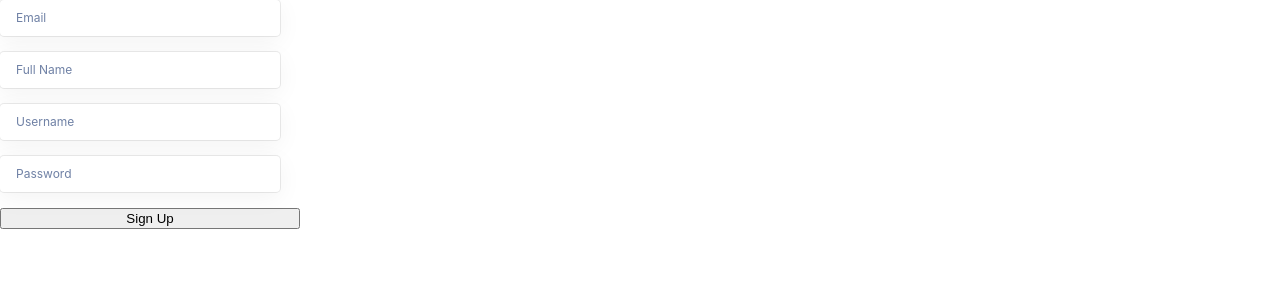
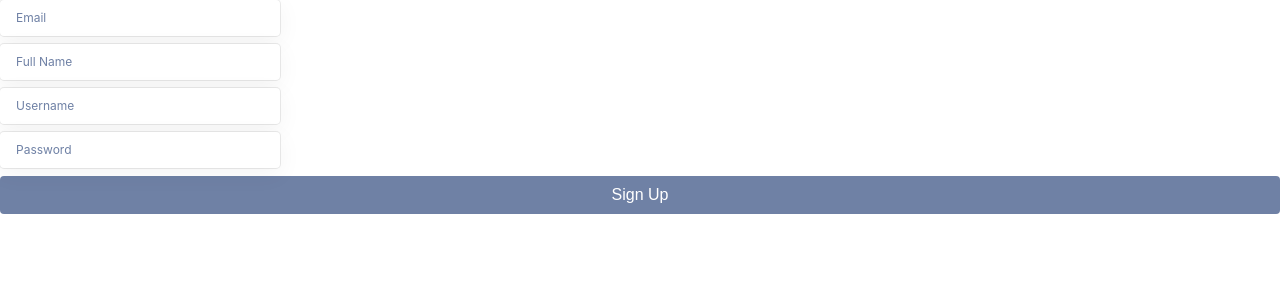
Before and after one commit to tiagowu/tray-social-platform, a React (Create React App) app: page /signup in a window 1280 px wide. Shown: the top 300 px of the page. Built offline with nearby package versions, Linux system fonts and the light colour scheme.

Commit message:
added styles to signupform

```diff
--- a/src/components/SignUpForm.css
+++ b/src/components/SignUpForm.css
@@ -1,6 +1,42 @@
-form {
-  max-width: 300px;
-  display: grid;
-  grid-template-columns: 1fr;
-  gap: 16px;
+.signup-form {
+  display: flex;
+  flex-direction: column;
+  gap: 8px;
 }
+
+.signup-button {
+  background-color: #6f81a5;
+  border-radius: 4px;
+  border: none;
+  color: white;
+  padding: 10px 32px;
+  text-align: center;
+  text-decoration: none;
+  font-size: 16px;
+  cursor: pointer;
+}
+.password-input {
+  display: inline-block;
+  position: relative;
+}
+
+.signup-showpass {
+  background-color: transparent;
+  position: absolute;
+  border: 0;
+  border-radius: 4px;
+  color: black;
+  padding: 10px;
+  cursor: pointer;
+  right: 1px;
+  top: 50%;
+  transform: translate(0, -50%);
+}
+
+.signup-button:hover {
+  filter: brightness(90%);
+}
+
+.signup-showpass:hover {
+  color: #6f81a5;
+}
```
